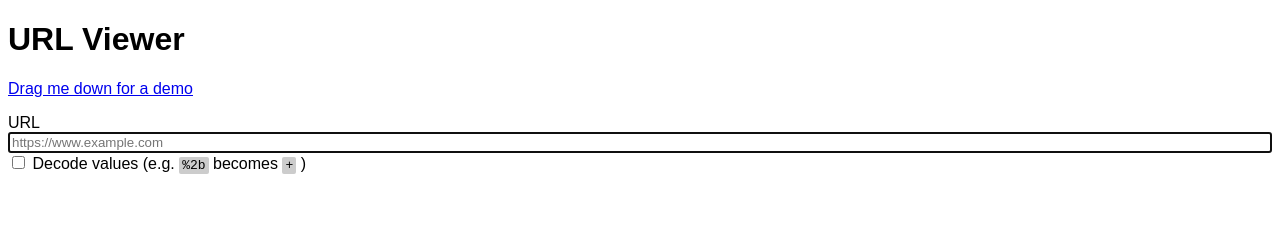
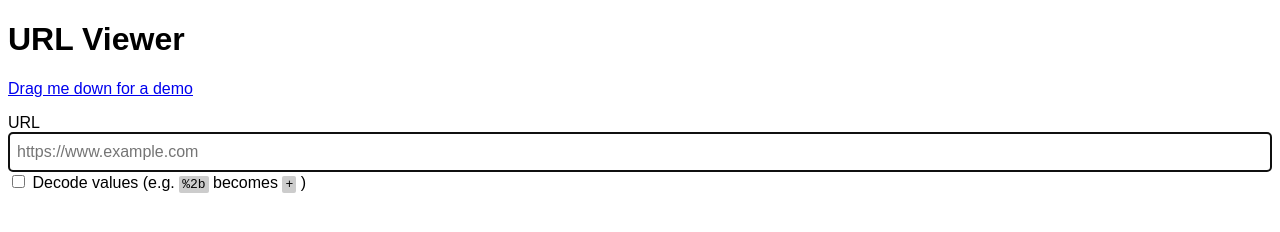
Before and after one commit to Pustur/url-viewer, a website: page index.html in a window 1280 px wide. Drawn offline with Linux system fonts and the light colour scheme.

Commit message:
:lipstick: Improve input styles

```diff
--- a/css/style.css
+++ b/css/style.css
@@ -11,6 +11,15 @@ html {
 
 input[type='text'] {
   width: 100%;
+  height: 40px;
+  line-height: 40px;
+  border: 1px solid rgb(155, 155, 155);
+  border-radius: 4px;
+  padding-left: 8px;
+  padding-right: 8px;
+  font-size: inherit;
+  font-family: inherit;
+  color: inherit;
 }
 
 table {
```
